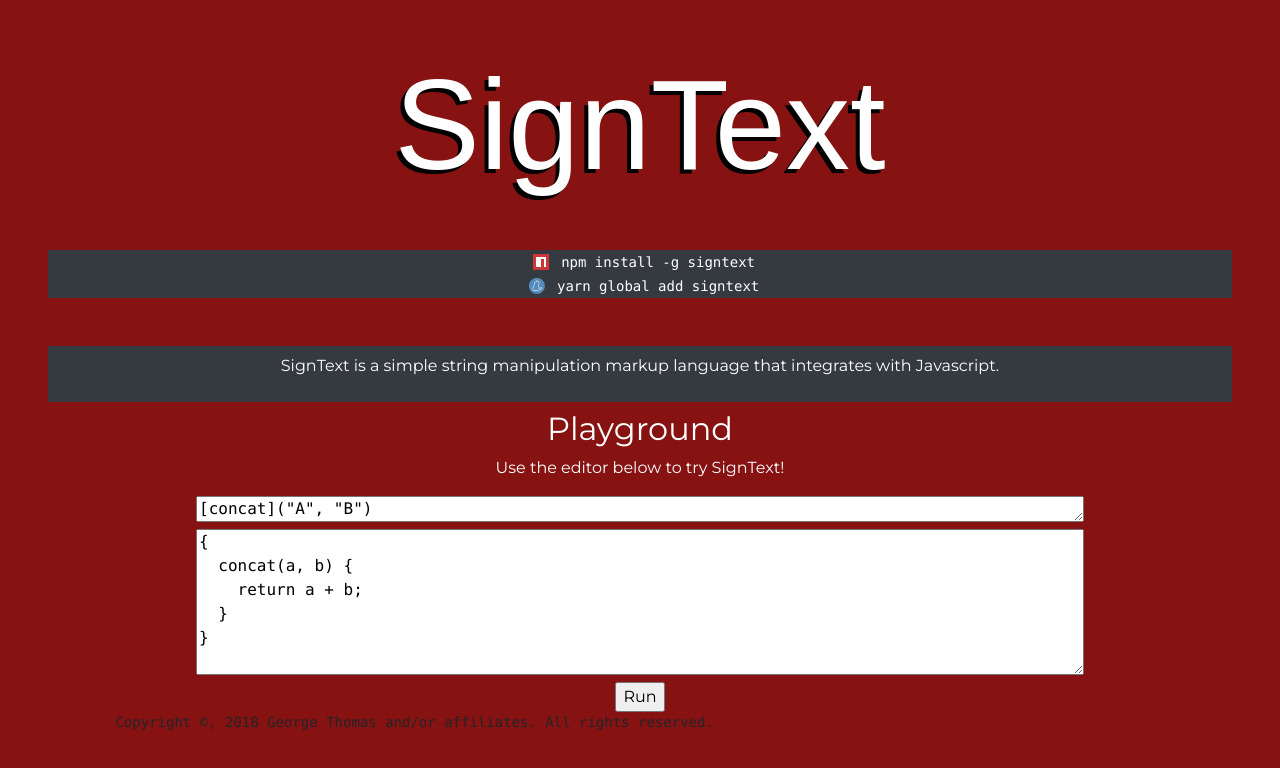
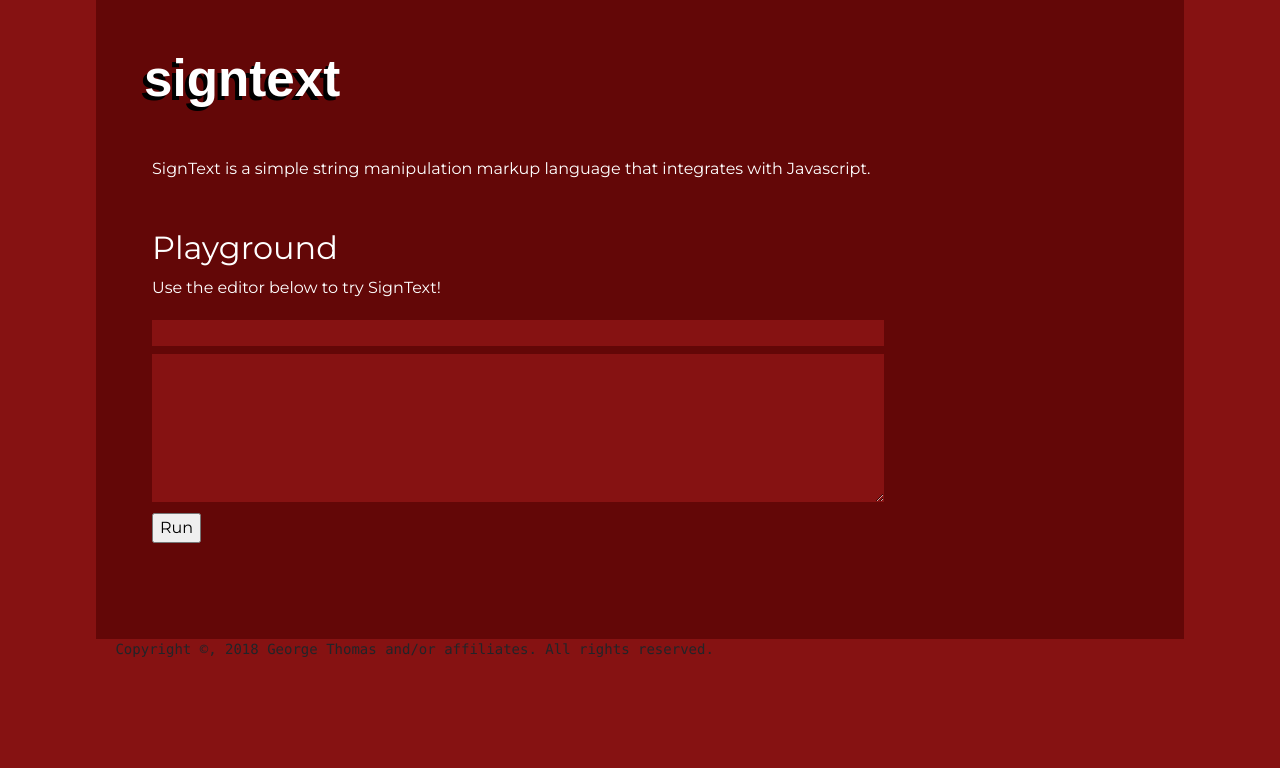
Before and after one commit to SignText/signtext.github.io, a website with bundled scripts: page index.html in a window 1280 px wide. Built offline with nearby package versions, Linux system fonts and the light colour scheme; a web font is replaced by a local one; what signtext would draw is missing.

Commit message:
changed layout

```diff
--- a/index.html
+++ b/index.html
@@ -5,15 +5,15 @@
     <meta name="application-name" content="signtext">
     <meta name="publisher" content="Github">
     <meta name="viewport" content="width=device-width,initial-scale=1.0">
-    <title>Web Project</title>
+    <title>SignText</title>
     <link rel="stylesheet" type="text/css" href="https://stackpath.bootstrapcdn.com/bootstrap/4.1.3/css/bootstrap.min.css">
     <link rel="stylesheet" type="text/css" href="www/index.css">
   </head>
 
-  <body class="h-100 w-100 px-5 py-5">
-    <main class="text-center">
-      <h1 class="text-white">SignText</h1>
-      <section class="bg-dark my-5">
+  <body class="h-100 w-100 px-5">
+    <main class="mx-5 px-5 py-5 text-left">
+      <h1 class="text-lowercase text-white">SignText</h1>
+      <!-- <section class="bg-dark border my-5 rounded">
         <div class="d-block">
           <img class="d-inline mx-2 m-0" height="16px" width="16px" src="www/npm.png" />
           <pre class="d-inline my-0 text-white">npm install -g signtext</pre>
@@ -22,38 +22,26 @@
           <img class="d-inline mx-2 m-0" height="16px" width="16px" src="www/yarn.png" />
           <pre class="d-inline my-0 text-white">yarn global add signtext</pre>
         </div>
-      </section>
-      <section class="my-2">
-        <article class="bg-dark py-2">
+      </section> -->
+      <section class="my-5 px-2">
         <p>
           SignText is a simple string manipulation markup language that
           integrates with Javascript.
         </p>
-        </article>
       </section>
-      <section>
+      <section class="my-5 px-2">
         <h2>Playground</h2>
         <p>
           Use the editor below to try SignText!
         </p>
-        <div>
-          <form id="playground" action="/" method="POST" onsubmit="javascript:void(0)">
-            <div>
-              <textarea class="code d-inline-block my-0 py-0 w-75" id="playground-st-code" rows="1">
-[concat]("A", "B")
-              </textarea>
-              <textarea class="code d-inline-block my-0 py-0 w-75" id="playground-js-code" rows="6">
-{
-  concat(a, b) {
-    return a + b;
-  }
-}
-              </textarea>
+        <form id="playground" action="/" method="POST" autocomplete="off">
+          <div class="d-block">
+            <input class="border-0 code d-inline-block my-1 w-75" id="playground-st-code">
+            <textarea class="border-0 code d-inline-block my-1 w-75" id="playground-js-code" rows="6"></textarea>
           </div>
-            <input type="submit" value="Run" />
+          <input class="d-inline-block mr-5" type="submit" value="Run" />
+          <div class="d-inline" id="playground-output"></div>
         </form>
-          <div id="playground-output"></div>
-        </div>
       </section>
     </main>
     <footer>
--- a/www/index.css
+++ b/www/index.css
@@ -1,5 +1,6 @@
 @import url("https://fonts.googleapis.com/css?family=Allerta+Stencil");
 @import url("https://fonts.googleapis.com/css?family=Montserrat");
+@import url("https://fonts.googleapis.com/css?family=Press+Start+2P");
 
 body {
   background-color: rgb(134, 18, 18);
@@ -7,12 +8,22 @@ body {
   font-family: "Montserrat", sans-serif;
 }
 
+main {
+  background-color: rgb(99, 7, 7);
+}
+
 h1 {
   font-family: "Allerta Stencil", sans-serif;
-  font-size: 10vw;
+  font-size: 4vw;
+  font-weight: bold;
   text-shadow: -4px 4px black;
 }
 
+.code[readonly] {
+  background-color: rgb(99, 7, 7);
+}
 .code {
+  background-color: rgb(134, 18, 18);
+  color: white;
   font-family: "Consolas", monospace;
 }
```
Lines whose indentation alone changed are shown as unchanged.
